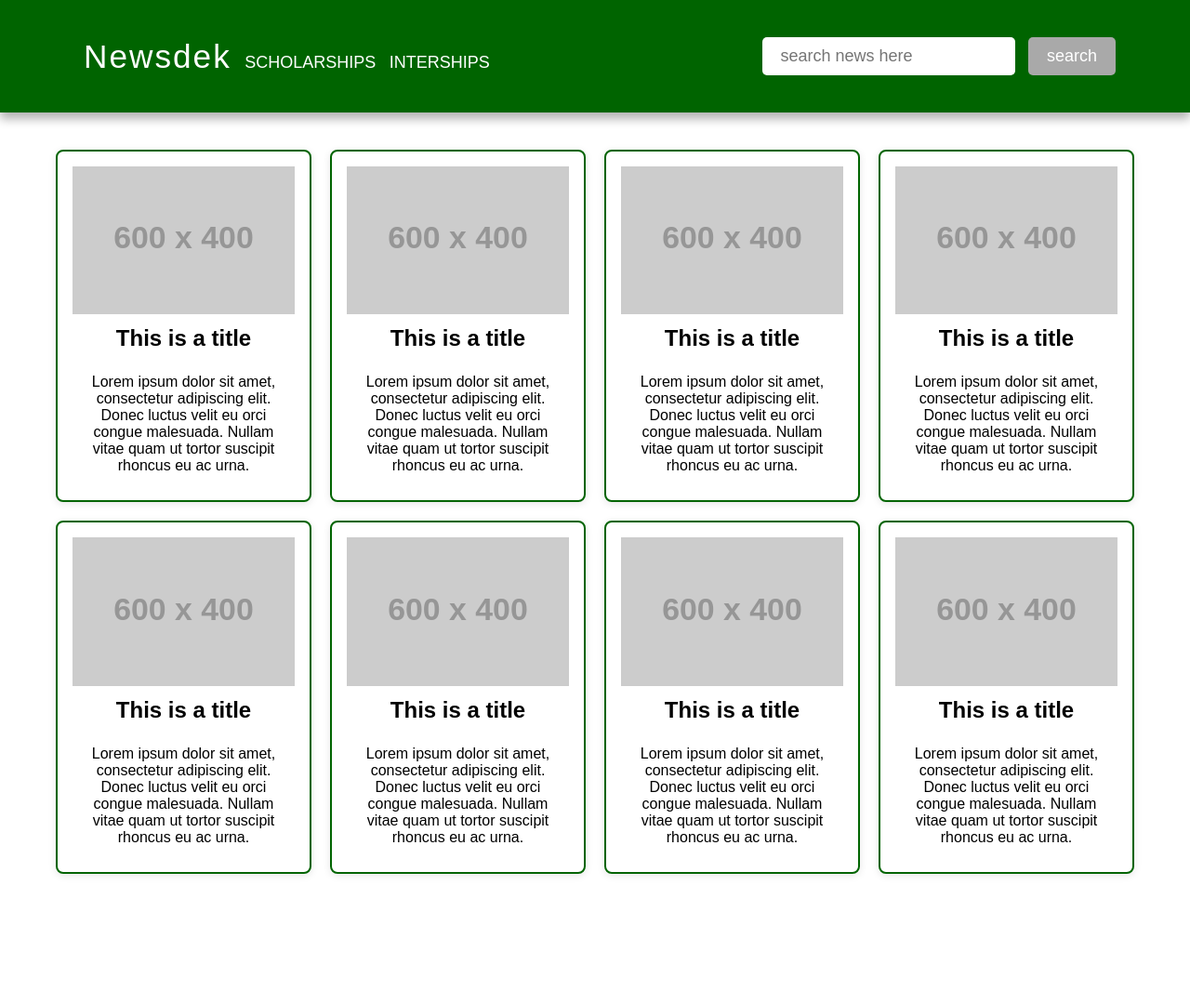
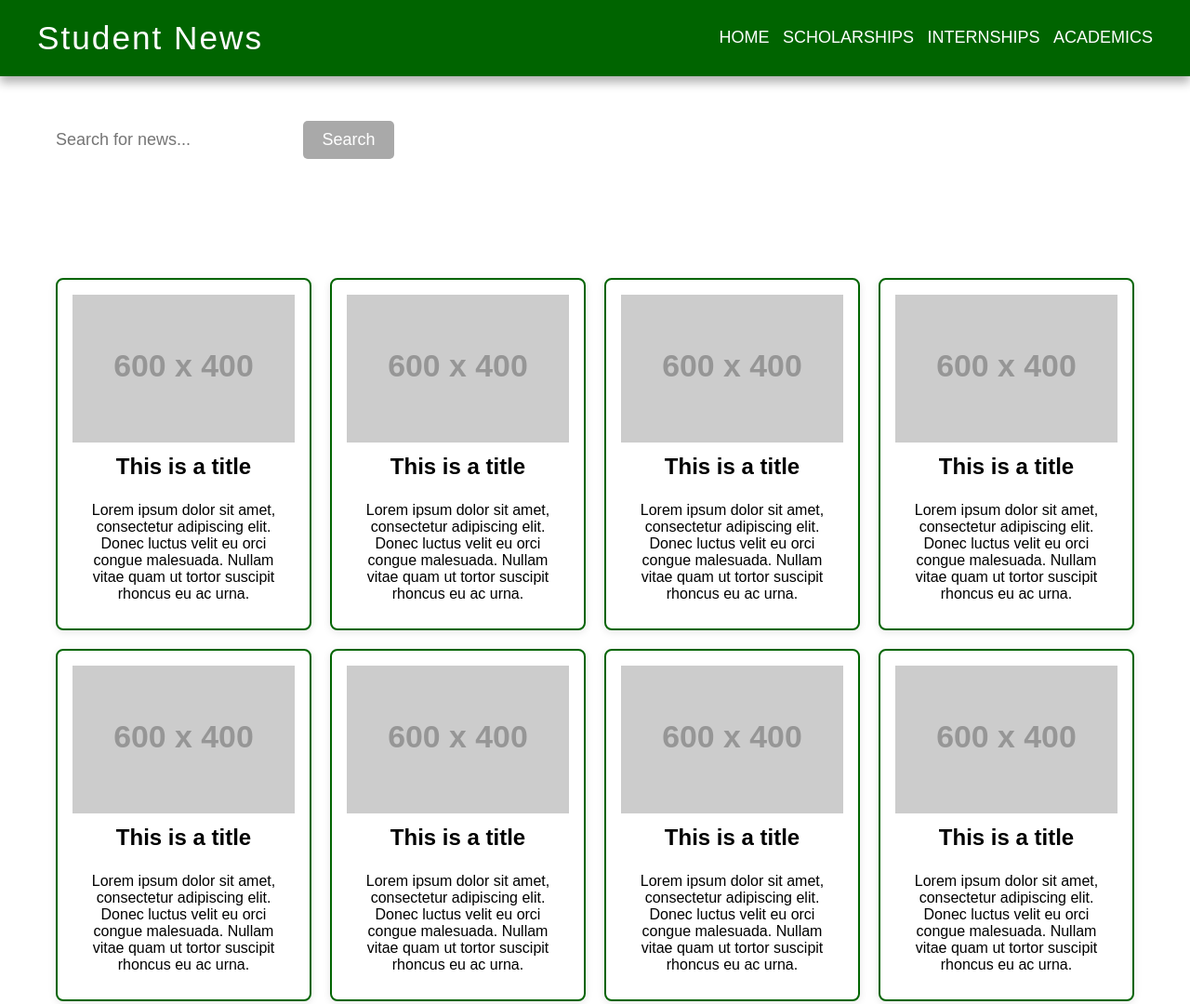
Before and after one commit to Joseph10258/newsdek, a plain HTML site: page index.html in a window 1280 px wide. Shown: the whole page at 93% size. Before the commit the page ends 980 px from the top, so only its background shows below. Drawn offline with Linux system fonts and the light colour scheme; placeholder pictures from the web are drawn by us.

Commit message:
Update index.html

```diff
--- a/index.html
+++ b/index.html
@@ -1,28 +1,43 @@
 <!DOCTYPE html>
-<html>
+<html lang="en">
 <head>
-<meta charset="UTF-8">
-<meta name="viewport" content="width=device-width, initial-scale=1.0">
-<title>News API projects</title>
-<link rel="stylesheet" href="style.css">
+  <meta charset="UTF-8" />
+  <meta name="viewport" content="width=device-width, initial-scale=1.0"/>
+  <title>Student News Portal</title>
+  <link rel="stylesheet" href="style.css" />
 </head>
 <body>
-    <nav>
 
-          <div class="nav-bar" style="max-width: 1200px; margin: 0 auto; padding: 40px;">
-                <div class="links">
-                    <a href="index.html" class="logo" style="border-bottom: none; text-transform: capitalize;">Newsdek</a>
-                    <a href="#">scholarships</a>
-                    <a href="#">interships</a>
-                </div>
+  <nav>
+    <div class="obj-width nav-bar">
+      <a href="#" class="logo">Student News</a>
+      <div class="links">
+        <a href="index.html">Home</a>
+        <a href="#">Scholarships</a>
+        <a href="#">Internships</a>
+        <a href="#">Academics</a>
+      </div>
+    </div>
+  </nav>
 
-                <div class="search-container">
-                    <input type="text" placeholder="search news here" id="searchInput">
-                    <button id="searchButton">search</button>
-                </div>
-        </div>
+  <main class="obj-width">
 
-    </nav>
+    <div id="searchContainer">
+      <input type="text" id="searchInput" placeholder="Search for news...">
+      <button id="searchButton">Search</button>
+    </div>
+
+    <div id="blogContainer">
+
+    </div>
+
+  </main>
+
+  <script src="script.js"></script>
+
+</body>
+</html>
+
     <main id="blogContainer">
         <div class="obj-width">
             <div class="blog-card">
```
